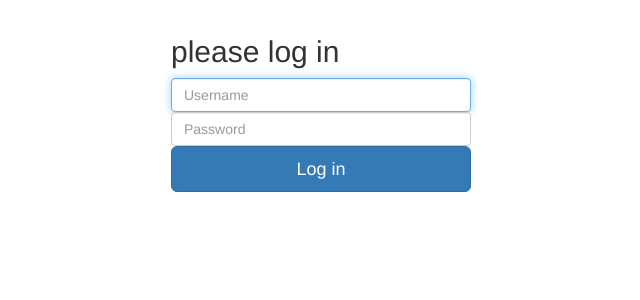
After one commit to verycys/baemin-for-office-worker, a Django app: page /partner/login/ in a window 1280 px wide. The commit adds this page. Shown: the top 300 px of the page, without its empty margins (319-959 px from the left). Run offline with Django 3.2, Linux system fonts and the light colour scheme; some libraries are stand-ins or nearby versions.

Commit message:
Add login and logout

```diff
--- a/partner/urls.py
+++ b/partner/urls.py
@@ -1,7 +1,9 @@
 from django.conf.urls import url, include
-from .views import index, signup
+from .views import index, signup, login, logout
 
 urlpatterns = [
     url(r'^$', index, name="index"),
     url(r'^signup/$', signup, name="signup"),
+    url(r'^login/$', login, name="login"),
+    url(r'^logout/$', logout, name="logout"),
 ]
--- a/partner/views.py
+++ b/partner/views.py
@@ -1,10 +1,33 @@
+from django.contrib.auth import (
+    authenticate,
+    login as auth_login,
+    logout as auth_logout,
+)
 from django.contrib.auth.models import User
-from django.shortcuts import render
+from django.shortcuts import render, redirect
 
 # Create your views here.
 def index(request):
     ctx = {}
     return render(request, "index.html", ctx)
+
+def login(request):
+    ctx = {}
+
+    if request.method == "GET":
+        pass
+    elif request.method == "POST":
+        username = request.POST.get("username")
+        password = request.POST.get("password")
+        user = authenticate(username=username, password=password)
+
+        if user is not None:
+            auth_login(request, user)
+            return redirect("/partner/")
+        else:
+            ctx.update({"error" : "사용자가 없습니다."})
+
+    return render(request, "login.html", ctx)
 
 def signup(request):
     if request.method == "GET":
@@ -14,7 +37,13 @@ def signup(request):
         email = request.POST.get("email")
         password = request.POST.get("password")
         # print(username, email, password)
+
         user = User.objects.create_user(username, email, password)
+        # Article.objects.creatu(title="", content="")
 
     ctx = {}
     return render(request, "signup.html", ctx)
+
+def logout(request):
+    auth_logout(request)
+    return redirect("/partner/")
--- /dev/null
+++ b/templates/login.html
@@ -0,0 +1,18 @@
+{% extends "base.html" %}
+{% block title %}baemin signup{% endblock %}
+{% block body %}
+<div class="container">
+  <form method="post" action="" class="form-signin">
+    {% csrf_token %}
+    <h2 class="form-signin-heading">please log in</h2>
+    <input type="text" name="username"
+      class="form-control" placeholder="Username" required="" autofocus="">
+    <input type="password" name="password"
+      class="form-control" placeholder="Password" required="">
+    {{ error }}
+    <button class="btn btn-lg btn-primary btn-block" type="submit">
+      Log in
+    </button>
+  </form>
+</div>
+{% endblock %}
```
Also changed, not shown: templates/index.html (+8 -1 lines).
